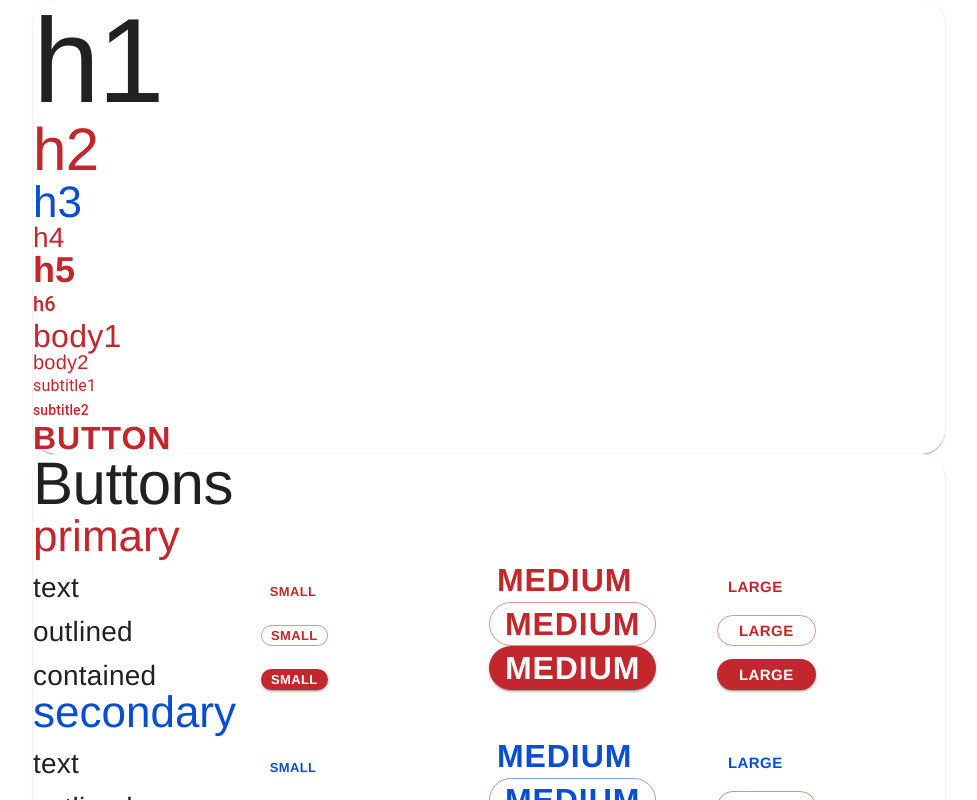
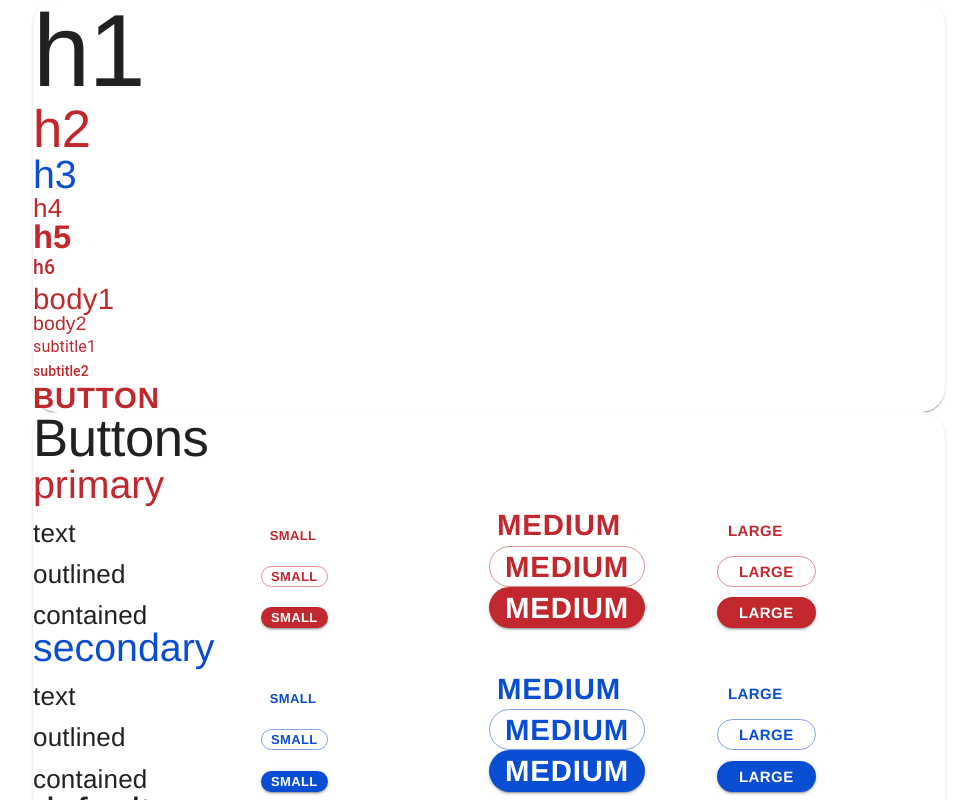
Before and after one commit to Codaisseur/codaisseur-theme, a React (Create React App) app: page / in a window 1280 px wide. Shown: the top 800 px of the page, without its empty margins (151-1128 px from the left). Built offline with nearby package versions, Linux system fonts and the light colour scheme.

Commit message:
Cleanup & reuseable

```diff
--- a/src/themes/codaisseur/index.ts
+++ b/src/themes/codaisseur/index.ts
@@ -27,7 +27,7 @@ export const theme = {
 }
 
 export default responsiveFontSizes(createMuiTheme(theme), {
-  breakpoints: ['sm', 'md', 'lg'],
+  breakpoints: ['xs', 'sm', 'md', 'lg', 'xl'],
   disableAlign: true, // Going unitless!
   factor: 2,
 })
--- a/src/themes/default/index.ts
+++ b/src/themes/default/index.ts
@@ -58,7 +58,7 @@ export const palette = {
   grey,
 
   // custom
-  status,
+  status, // crystal error codes colors
 
   // Perhaps useful later
   // divider: undefined,
--- a/src/themes/default/typography.ts
+++ b/src/themes/default/typography.ts
@@ -7,6 +7,8 @@ const fontDefaultFallback = 'Helvetica Neue, Arial, sans-serif'
 const fontFamilyWithFallback = (prefix?: string) => ({
   fontFamily: prefix ? `${prefix}, ${fontDefaultFallback}` : fontDefaultFallback,
 })
+
+const fontFamily = fontFamilyWithFallback('Popins').fontFamily
 
 export const h1 = {
   ...fontFamilyWithFallback('Roboto Slab'),
@@ -41,7 +43,7 @@ export const h4 = {
 }
 
 export const h5 = {
-  ...fontFamilyWithFallback('Popins'),
+  fontFamily,
   fontSize: px2pt(18),
   fontWeight: 600,
   lineHeight: '100%',
@@ -53,20 +55,20 @@ export const subtitle1 = {}
 export const subtitle2 = {}
 
 export const body1 = {
-  ...fontFamilyWithFallback('Popins'),
+  fontFamily,
   fontSize: px2pt(16),
   fontWeight: 400,
   lineHeight: '100%',
 }
 export const body2 = {
-  ...fontFamilyWithFallback('Popins'),
+  fontFamily,
   fontSize: px2pt(10),
   fontWeight: 400,
   lineHeight: '100%',
 }
 
 export const button = {
-  ...fontFamilyWithFallback('Popins'),
+  fontFamily,
   fontSize: px2pt(16),
   fontWeight: 700,
   lineHeight: '100%',
```
Also changed, not shown: 1 other file (tests, documents, lock files or other folders).
